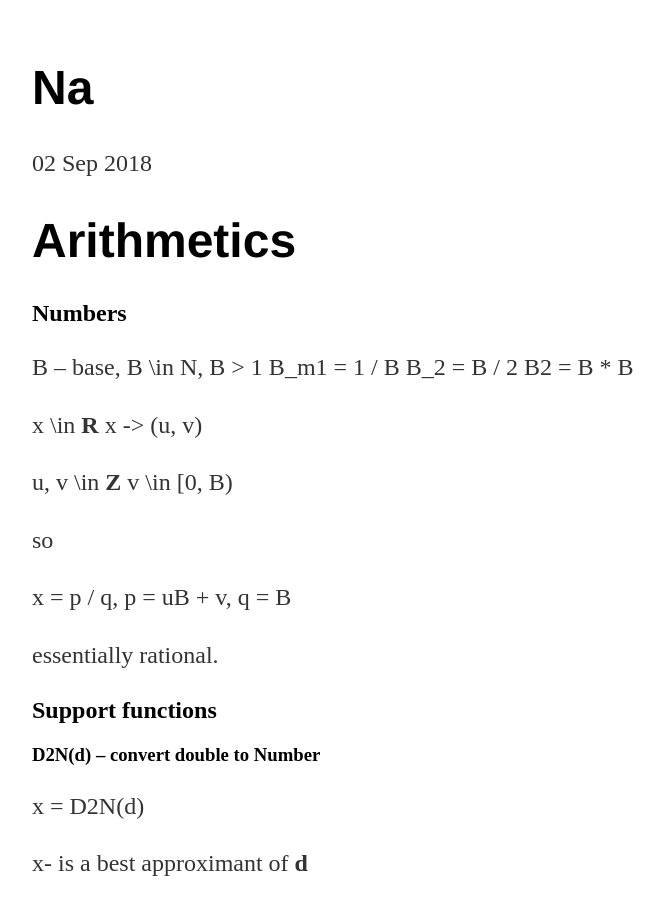
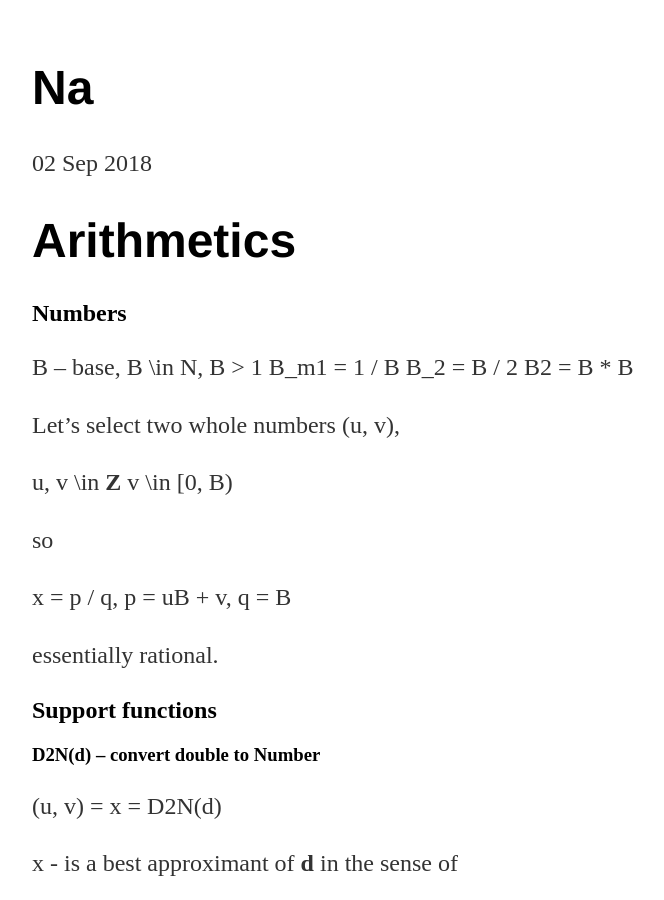
Before and after one commit to 2t363a/beta, a Jekyll site: the page built from docs/_posts/2018-09-02-na.md, in a window 1280 px wide and 900 px high. Shown: the whole window, without its empty margins (160-824 px from the left). Built offline with Jekyll 4.4.1, drawn with Linux system fonts in a browser that asks for light colours; our own code applies the rules of GitHub Pages for plain Markdown files; some of the changed text lies outside the part shown.

Commit message:
[!] fix wording

```diff
--- a/docs/_posts/2018-09-02-na.md
+++ b/docs/_posts/2018-09-02-na.md
@@ -6,8 +6,7 @@ B_m1 = 1 / B
 B_2 = B / 2
 B2 = B * B
 
-x \in **R**
-x -> (u, v)
+Let's select two whole numbers (u, v),
 
 u, v \in **Z**
 v \in [0, B)
@@ -23,9 +22,9 @@ essentially rational.
 ## Support functions
 ### D2N(d) -- convert double to Number
 
-x = D2N(d)
+(u, v) = x = D2N(d)
 
-x- is a best approximant of **d**
+ x - is a best approximant of **d** in the sense of
 
 **(xB - (uB + v)) ** 2 -> min**
 
@@ -64,11 +63,10 @@ These functions have its products not entirely representable in (u, v) coordinat
 
 **(u1 + v1 / B) * (u2 + v2 / B) = (u1 * B + v1) * (u2 * B + v2) / B ** 2**
 
-
 ## MUL(x, y)
 z = x * y
 
 ## RCP(x)
 z = 1 / x
 
-Accuracy is <= 1 / B
+Accuracy is **<= 1 / B**
```
